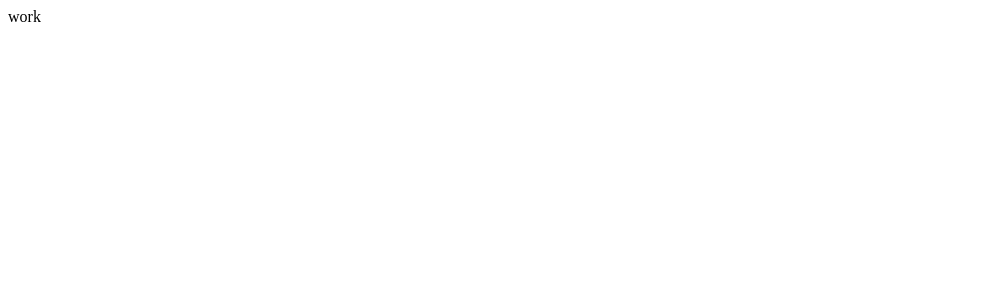
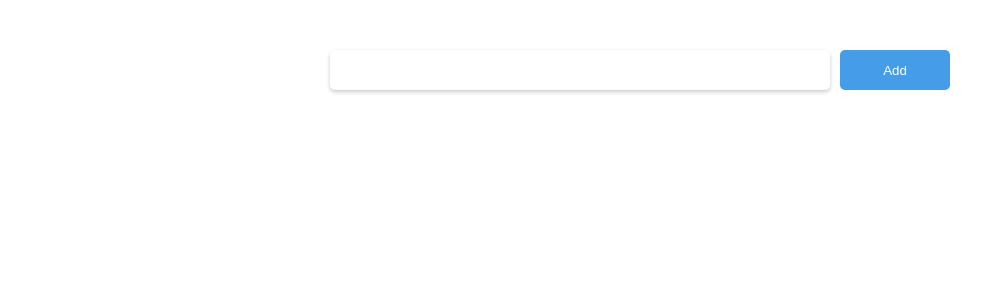
Before and after one commit to PavlenkoSt/WeatherWidgets__React, a React (Create React App) app: page / in a window 1280 px wide. Shown: the top 300 px of the page, without its empty margins (0-1004 px from the left). Built offline with nearby package versions, Linux system fonts and the light colour scheme.

Commit message:
add styles to AddCity

```diff
--- a/src/App.scss
+++ b/src/App.scss
@@ -0,0 +1,4 @@
+*, *::after, *::before{
+    box-sizing: border-box;
+    margin: 0;
+}
--- a/src/App.tsx
+++ b/src/App.tsx
@@ -1,11 +1,11 @@
 import React from 'react'
 import './App.scss'
+import AddCity from './components/AddCity'
 
 const App = () => {
-
     return (
         <div>
-            work
+            <AddCity/>
         </div>
     )
 }
--- /dev/null
+++ b/src/components/AddCity.module.scss
@@ -0,0 +1,38 @@
+.container{
+    display: flex;
+    justify-content: center;
+    align-items: center;
+    margin: 50px 0;
+    gap: 10px;
+}
+
+.input{
+    min-width: 500px;
+    height: 40px;
+    padding: 0 10px;
+    border: none;
+    box-shadow: 0 2px 4px rgb(202, 202, 202);
+    border-radius: 5px;
+    color: #333;
+    transition: box-shadow .2s ease;
+
+    &:focus{
+        outline: none;
+        box-shadow: 0 2px 4px rgb(146, 146, 146);
+    }
+}
+
+.btn{
+    background-color: #459DE9;
+    color: #fff;
+    height: 40px;
+    width: 110px;
+    border-radius: 5px;
+    border: none;
+    cursor: pointer;
+    transition: background-color .2s ease;
+
+    &:hover{
+        background-color: #007ae6;
+    }
+}
--- /dev/null
+++ b/src/components/AddCity.tsx
@@ -0,0 +1,17 @@
+import React from 'react'
+import s from './AddCity.module.scss'
+
+const AddCity = () => {
+    return (
+        <div className={s.container} >
+            <input
+                className={s.input}
+            />
+            <button
+                className={s.btn}
+            >Add</button>
+        </div>
+    )
+}
+
+export default AddCity
```
